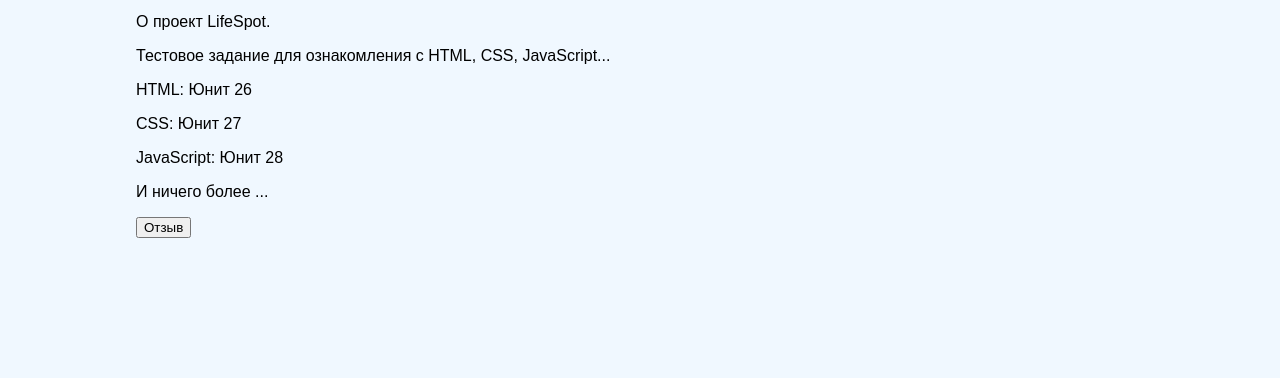
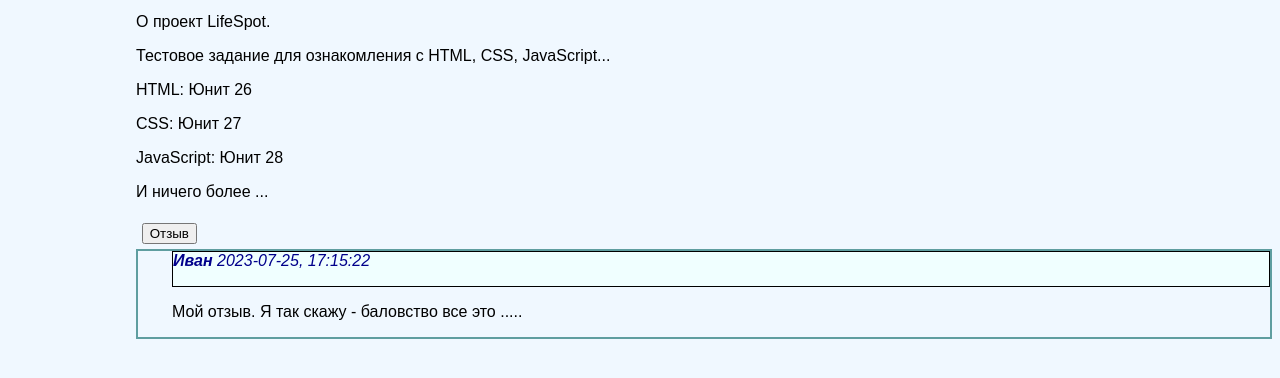
Before and after one commit to kraftSM/LifeSpot_JS, a plain HTML site: page LifeSpot/Views/about.html in a window 1280 px wide. Shown: the part 110-488 px from the top of the page. Drawn offline with Linux system fonts and the light colour scheme.

Commit message:
+ отзыв по умолчанию (для наглядностиформатирвание ) + форматирвание  сохранямого отзыва - отображение поллзовательского ввода полей отзываUpdate README.md

```diff
--- a/LifeSpot/Static/CSS/index.css
+++ b/LifeSpot/Static/CSS/index.css
@@ -76,3 +76,40 @@ aside {
         padding: 1px;
         border: 2px solid red;
 }
+/* Стили списка отзыва */
+.review-container, .review-button {
+    display: inline-block;
+    color: darkblue;
+    /* background-color: cadetblue;
+    margin-top: 0.5em;
+        padding-left: 1%;
+    padding-top: 1%;
+    */
+    padding: 0.5%;
+    margin: 5 px;
+}
+#review-user {
+    color: darkblue;
+    /*
+        background-color: cadetblue;
+     background-color: cadetblue;
+    margin-top: 0.5em;
+    display: inline-block;
+        margin-top: 0.5em;
+    */
+    background-color: azure;
+    margin: 4 px;
+    padding: 4 px;
+    border: 1px solid black;
+}
+.review-text {
+    /*display: inline-block;
+    color:: darkblue;
+    margin: 5 px;
+    margin-top: 0.5em;
+    */
+    margin-top: 3 px;
+    padding-left: 3%;
+    padding-top: 3 px;
+    border: 2px solid cadetblue;
+}
--- a/LifeSpot/Static/JS/about.js
+++ b/LifeSpot/Static/JS/about.js
@@ -33,7 +33,7 @@ function GetUserReview() {
     }
     userReview["createDate"] = new Date().toLocaleString()
     // Отображем поля отзыва в  Alerte - for DEBUG
-    ShowUserReview(userReview)
+    // ShowUserReview(userReview)
     // Сохраняем поля отзыва на странице - живет пока не ушли с неё :)  "хрнанилище" пока нет - for DEBUG
     //alert("Запись отзыв от пользователя: start")
     saveUserReview(userReview)
@@ -48,8 +48,9 @@ function saveUserReview(usrRev) {
 }
 */
 const saveUserReview =  review => {
-    document.getElementsByClassName('reviews')[0].innerHTML += '    <div class="review-text">\n' +
+    document.getElementsByClassName('reviews')[0].innerHTML += '    <div class="review-text">\n    <div id="review-user" ' +
         `<p> <i> <b>${review['userName']}</b>  ${review['createDate']}</i></p>` +
+        '</div>' +
         `<p>${review['userText']}</p>` +
         '</div>';
 }
--- a/LifeSpot/Views/about.html
+++ b/LifeSpot/Views/about.html
@@ -21,12 +21,21 @@
     <p>JavaScript:  Юнит 28</p>
     <p>И ничего более ...</p>
 
-    <div class="reviews">
+    <div class="reviews-panel">
         <div class="review-button">
             <!--<button>Оставить отзыв </button>-->
             <!-- <p><input type="button" value="Отзыв" onclick="GetUserRet()"></p> -->
-            <p> <input type="button" value="Отзыв" onclick="GetUserReview()"> </p>
-
+            <input type="button" value="Отзыв" onclick="GetUserReview()">
+        </div>
+        <div class="reviews">
+            <div class="review-text">
+                <div id="review-user"
+                    <p> <i> <b>Иван</b>  2023-07-25, 17:15:22 </i></p>
+                 </div>
+                <div>
+                    <p> Мой отзыв. Я так скажу - баловство все это ..... </p>
+                 </div>
+            </div>
         </div>
     </div>
 </body>
```
Also changed, not shown: 1 other file.
